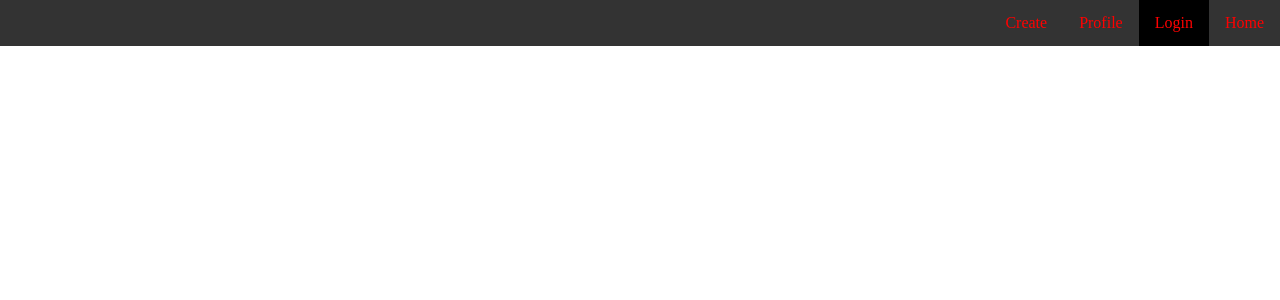
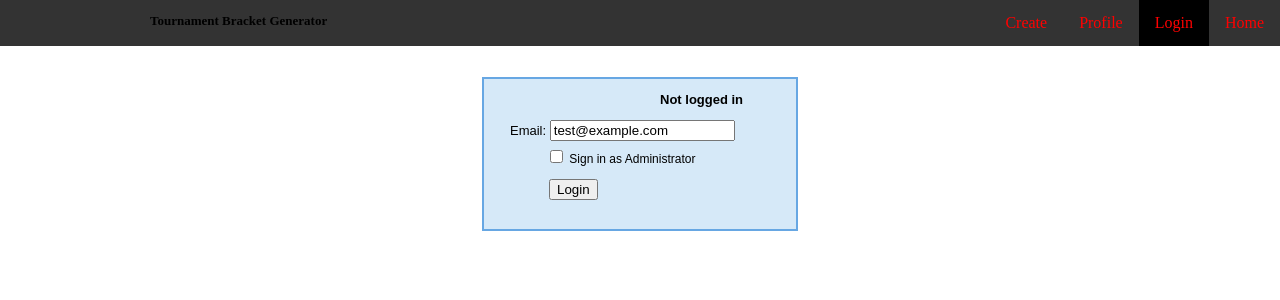
Before and after one commit to CodeName-Kids-Next-Door/CNKND, a Python web app: template Templates/login.html in a window 1280 px wide. Shown: the top 300 px of the page. Run offline with Jinja, Linux system fonts and the light colour scheme; the template is opened without the code that fills it, so the values that code supplies are empty.

Commit message:
Fixed the Login in screen!
fix the login page and removed a useless button!!!!!

```diff
--- a/main.py
+++ b/main.py
@@ -83,9 +83,9 @@ class LoginPage(webapp2.RequestHandler):
                     </form><br> %s <br>''' % (email_address, signout_link_html))
         else:
             self.response.write(main_template.render(logout_dict))
-            self.response.write('''
-                Please log in to use our site! <br>
-                <a href="%s">Sign in</a>''' % (users.create_login_url('/login')))
+            # self.response.write('''
+            #     Please log in to use our site! <br>
+            #     <a href="%s">Sign in</a>''' % (users.create_login_url('/login')))
     def post(self):
         user = users.get_current_user()
         if not user:
--- a/templates/login.html
+++ b/templates/login.html
@@ -45,6 +45,11 @@
         text-align: center;
         text-shadow: 4px 4px 10px red;
       }
+      h3{
+        text-align: left;
+        margin-left: 150px;
+        font-size: 13px;
+      }
       img{
         display: block;
         margin-left: auto;
@@ -77,13 +82,40 @@
   <body>
     <div id = "style">
       <ul>
-      <li><a class="active" href="/">Home</a></li>
-      <li><a href="/login" class="highlight">Login</a></li>
-      <li><a href="/profile">Profile</a></li>
-      <li><a href="/tournamentCreator">Create</a></li>
+        <li><a class="active" href="/">Home</a></li>
+        <li><a href="/login" class="highlight">Login</a></li>
+        <li><a href="/profile">Profile</a></li>
+        <li><a href="/tournamentCreator">Create</a></li>
+        <h3> Tournament Bracket Generator </h3>
       </ul>
     </div>
     <br>
+    <body>
+    <form method="get" action="http://localhost:8080/_ah/login"
+          style="text-align:center; font: 13px sans-serif">
+      <div style="width: 20em; margin: 1em auto;
+                  text-align:left;
+                  padding: 0 2em 1.25em 2em;
+                  background-color: #d6e9f8;
+                  border: 2px solid #67a7e3">
+        <h3>Not logged in</h3>
+        <p style="padding: 0; margin: 0">
+          <label for="email" style="width: 3em">Email:</label>
+          <input name="email" type="email" value="test@example.com" id="email"/>
+        </p>
+        <p style="margin: .5em 0 0 3em; font-size:12px">
+          <input name="admin" type="checkbox" value="True"
+            id="admin"/>
+            <label for="admin">Sign in as Administrator</label>
+        </p>
+        <p style="margin-left: 3em">
+          <input name="action" value="Login" type="submit"
+                 id="submit-login" />
+          <!-- <input name="action" value="Logout" type="submit"
+                 id="submit-logout" /> -->
+        </p>
+      </div>
+      <input name="continue" type="hidden" value="http://localhost:8080/login"/>
     </form>
   </body>
 </html>
```
Also changed, not shown: Templates/login.html (+36 -4 lines), Templates/main.html (+10 -4 lines), templates/main.html (+10 -4 lines).
